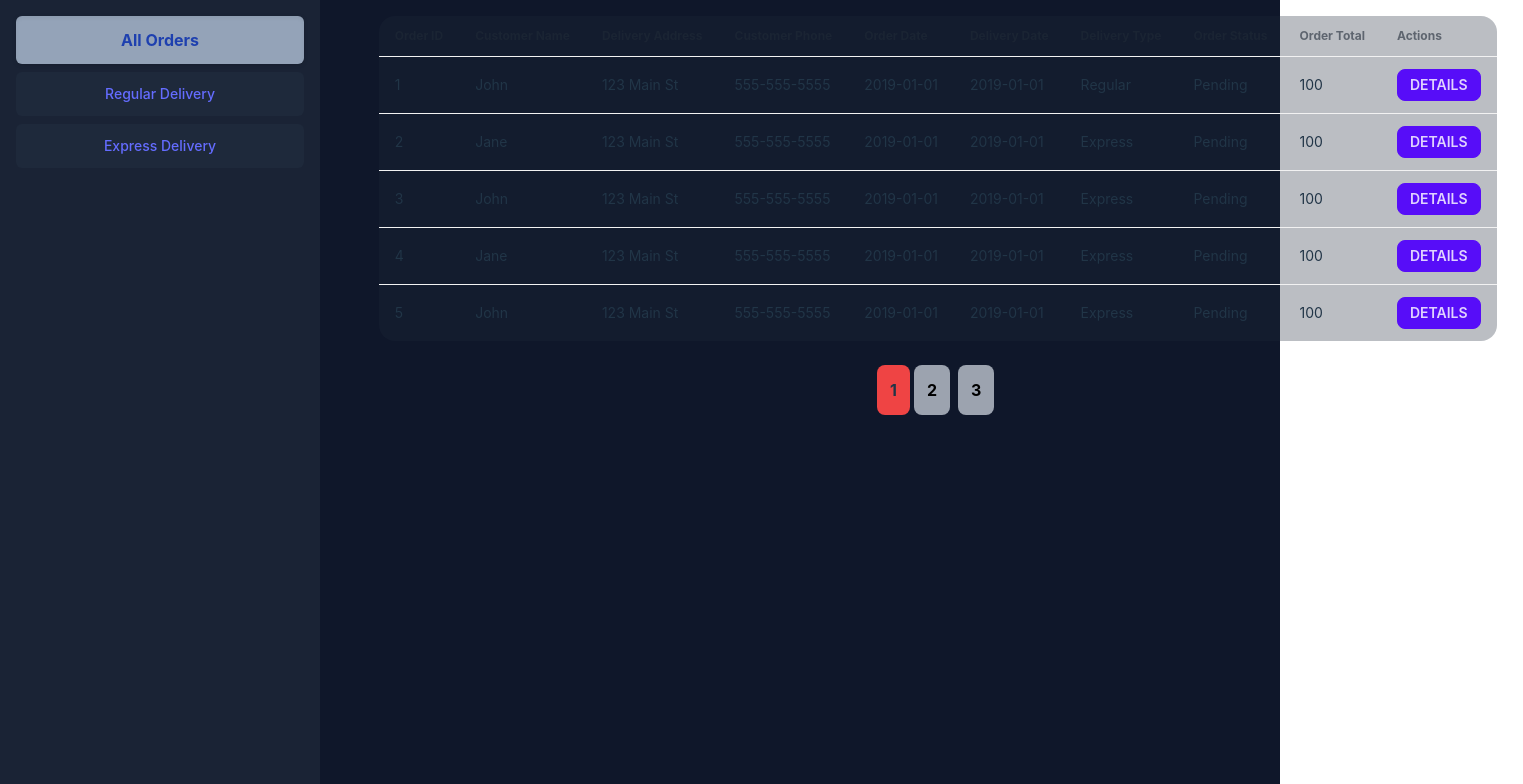
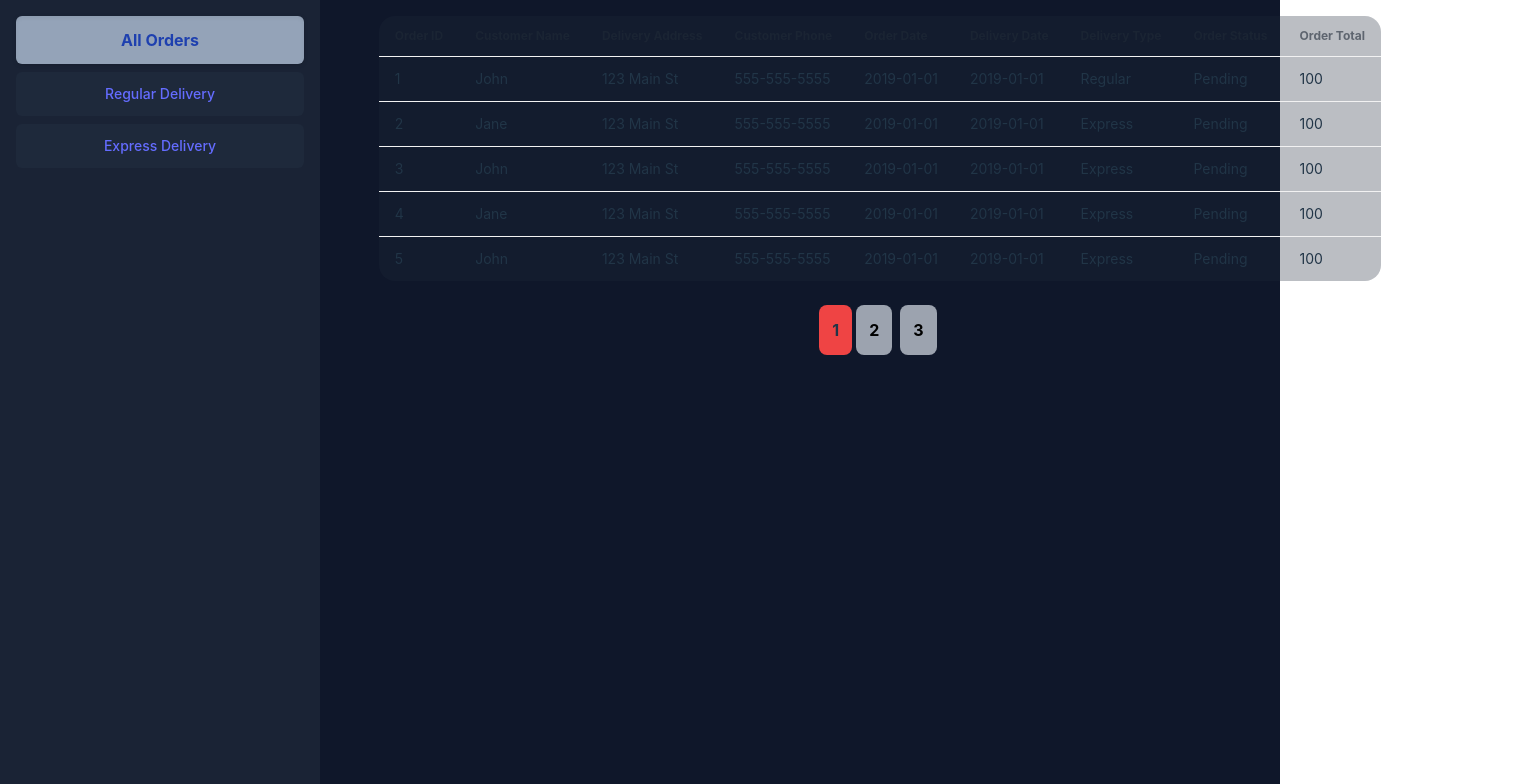
Before and after one commit to OmurRifat/sell-eye, a React (Vite) app: page / in a window 1280 px wide. Shown: the top 784 px of the page, 1523 px wide, since content can reach past the window. Built offline with nearby package versions, Linux system fonts and the light colour scheme.

Commit message:
further improvement added

```diff
--- a/src/Pages/AllOrders.jsx
+++ b/src/Pages/AllOrders.jsx
@@ -29,13 +29,12 @@ export default function AllOrders() {
                         <th>Delivery Type</th>
                         <th>Order Status</th>
                         <th>Order Total</th>
-                        <th>Actions</th>
                     </tr>
                 </thead>
                 <tbody>
                     {
                         orders?.map(order => (
-                            <tr key={ order.orderId }>
+                            <tr className=' hover:bg-slate-700' key={ order.orderId }>
                                 <td>{ order.orderId }</td>
                                 <td>{ order.customerName }</td>
                                 <td>{ order.deliveryAddress }</td>
@@ -45,9 +44,6 @@ export default function AllOrders() {
                                 <td>{ order.deliveryType }</td>
                                 <td>{ order.orderStatus }</td>
                                 <td>{ parseInt(order.orderTotal) }</td>
-                                <td>
-                                    <button className="btn btn-sm btn-primary">Details</button>
-                                </td>
                             </tr>
                         ))
                     }
--- a/src/Pages/ExpressDelivery.jsx
+++ b/src/Pages/ExpressDelivery.jsx
@@ -19,7 +19,6 @@ export default function ExpressDelivery() {
                         <th>Delivery Type</th>
                         <th>Order Status</th>
                         <th>Order Total</th>
-                        <th>Actions</th>
                     </tr>
                 </thead>
                 <tbody>
@@ -35,9 +34,6 @@ export default function ExpressDelivery() {
                                 <td>{ order.deliveryType }</td>
                                 <td>{ order.orderStatus }</td>
                                 <td>{ parseInt(order.orderTotal) }</td>
-                                <td>
-                                    <button className="btn btn-sm btn-primary">Details</button>
-                                </td>
                             </tr>
                         ))
                     }
--- a/src/Pages/RegularDelivery.jsx
+++ b/src/Pages/RegularDelivery.jsx
@@ -19,7 +19,6 @@ export default function RegularDelivery() {
                         <th>Delivery Type</th>
                         <th>Order Status</th>
                         <th>Order Total</th>
-                        <th>Actions</th>
                     </tr>
                 </thead>
                 <tbody>
@@ -35,9 +34,6 @@ export default function RegularDelivery() {
                                 <td>{ order.deliveryType }</td>
                                 <td>{ order.orderStatus }</td>
                                 <td>{ parseInt(order.orderTotal) }</td>
-                                <td>
-                                    <button className="btn btn-sm btn-primary">Details</button>
-                                </td>
                             </tr>
                         ))
                     }
```
